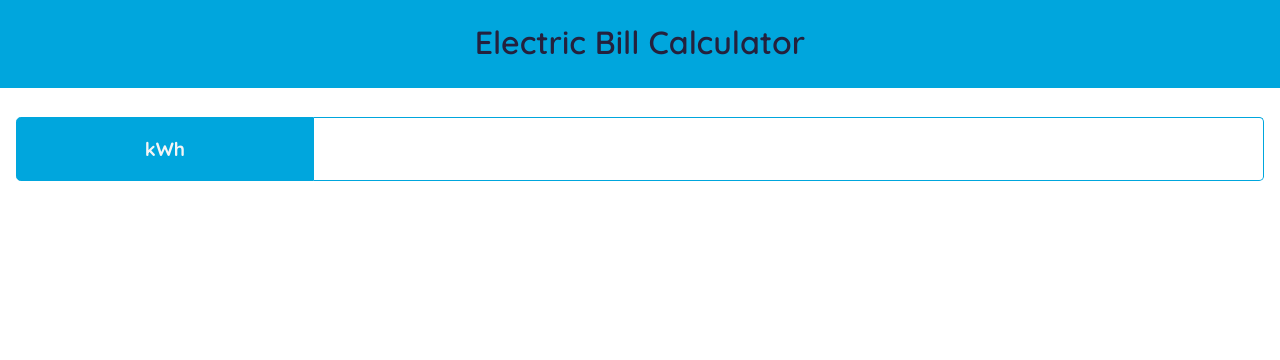
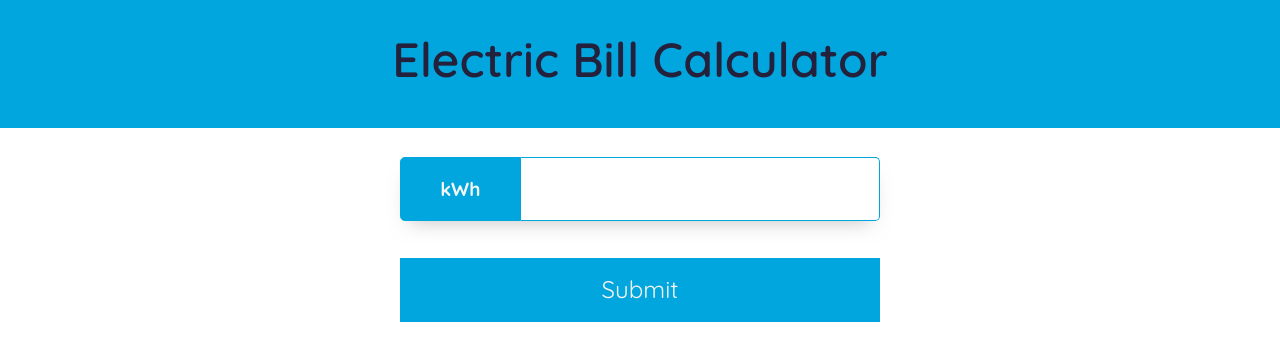
Before and after one commit to BShowen/ElectricBillCalculator, a plain HTML site: page index.html in a window 1280 px wide. Drawn offline with nearby package versions, Linux system fonts and the light colour scheme.

Commit message:
change some styles

```diff
--- a/index.html
+++ b/index.html
@@ -35,9 +35,7 @@
             <label for="total">Total</label>
             <input type="text" id="total" disabled>
         </div>
-        <div class="custom_input">
-            <input type="button" id="submit" value="Submit" hidden>
-        </div>
+        <input type="button" id="submit" value="Submit">
     </form>
 
 </body>
--- a/styles.css
+++ b/styles.css
@@ -16,13 +16,15 @@ form{
     flex-direction: column;
     padding: 1rem;
 }
-input{
+input[type="text"], input[type="number"]{
     -webkit-appearance: none;
     width: 100%;
-    margin: 0.8rem 0 0.8rem 0;
+    /* margin: 0.8rem 0 0.8rem 0; */
+    margin: 0;
     height: 3.5rem;
     border: 1px solid #00a6dd;
     border-left: none;
+    background-color: #fff;
     border-radius: 0;
     border-top-right-radius: 0.3rem;
     border-bottom-right-radius: 0.3rem;
@@ -35,10 +37,13 @@ input#average_kwh:focus{
 input:disabled{
     -webkit-opacity:1;
 }
+input[type="button"]{
+    display: none;
+}
 label{
     width: 30%;
-    background-color:#d9d9d9;
-    margin: 0.8rem 0 0.8rem 0;
+    /* margin: 0.8rem 0 0.8rem 0; */
+    margin: 0;
     height: 3.5rem;
     border-top-left-radius: 0.3rem;
     border-bottom-left-radius: 0.3rem;
@@ -56,4 +61,48 @@ label{
     display: flex;
     flex-direction: row;
     width: 100%;
+    padding: 0;
+    margin: 0.8rem 0 0.8rem 0;
+    -webkit-box-shadow: 0px 10px 20px -10px rgba(128, 128, 128, 0.5);
 }
+
+
+/* for desktops */
+@media only screen and (min-width: 800px){
+    h1{
+        padding-top: 2rem;
+        height: 6rem;
+        font-size: 3rem;
+    }
+    form{
+        margin: 0 auto;
+        width: 30rem;
+    }
+    /* Chrome, Safari, Edge, Opera */
+    input::-webkit-outer-spin-button,
+    input::-webkit-inner-spin-button {
+    -webkit-appearance: none;
+        margin: 0;
+    }
+    /* Firefox */
+    input[type="number"]{
+        -moz-appearance: textfield;
+    }
+    input[type="button"]{
+        display: block;
+        width: 100%;
+        background-color: #00a6dd;
+        color: #f5f5f5;
+        border: 2px solid #00a6dd;
+        padding: 1rem;
+        font-size: 1.5rem;
+        margin-top: 1.5rem;
+    }
+    input[type="button"]:hover{
+        background-color: #f5f5f5;
+        color: #00a6dd;
+    }
+    input[type="button"]:focus{
+        outline: none;
+    }
+}
```
